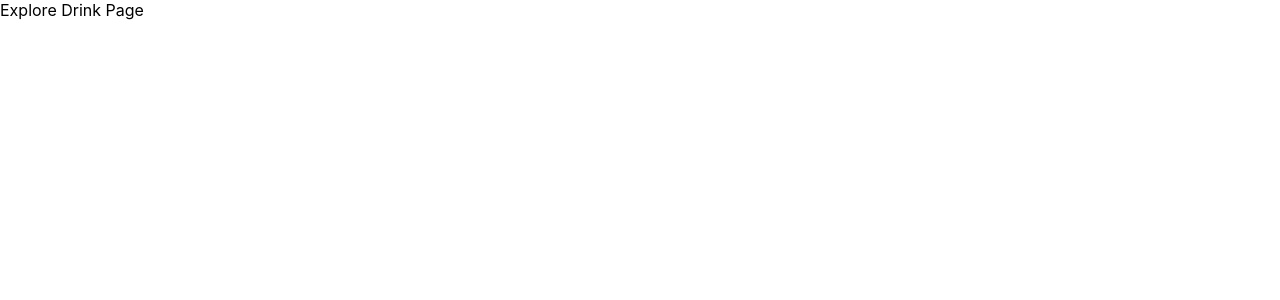
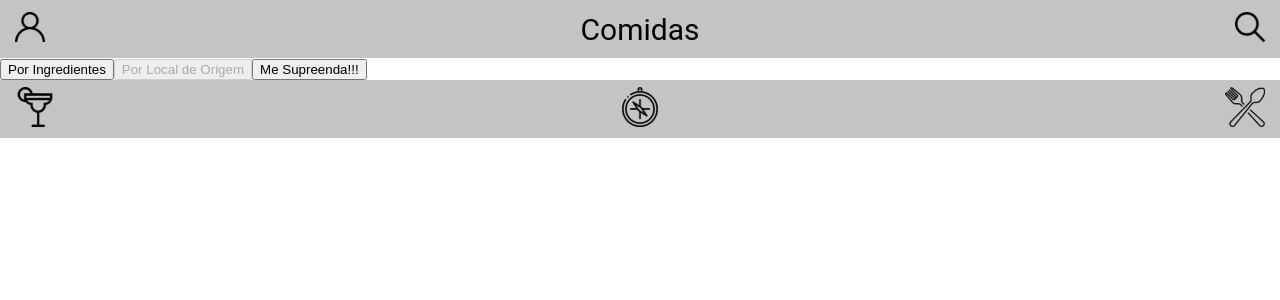
Before and after one commit to tryber/sd-02-block19-recipes-app-2, a React (Create React App) app: page /explorar/bebidas in a window 1280 px wide. Shown: the top 300 px of the page. Built offline with nearby package versions, Linux system fonts and the light colour scheme.

Commit message:
Terminado Explore Meal and Drink, no tests

```diff
--- /dev/null
+++ b/src/components/ExploreFoods.js
@@ -0,0 +1,93 @@
+import React, { useContext, useEffect, useState } from 'react';
+import propTypes from 'prop-types';
+import { Redirect, Link } from 'react-router-dom';
+
+import { fetchDrinkByAllCategories } from '../services/drinkPageApis';
+import { fetchMealByAllCategories } from '../services/mealPageApis';
+import { RecipesAppContext } from '../context/RecipesAppContext';
+
+const fetchByRandomMeal = async (type, setIsLoadingLocal, setIdFood) => {
+  if (type === 'Comidas') {
+    return fetchMealByAllCategories()
+      .then(
+        (({ meals }) => {
+          setIdFood(meals[0].idMeal);
+          setIsLoadingLocal(false);
+        }),
+        () => console.log('error explore meal'),
+      );
+  }
+  return fetchDrinkByAllCategories()
+    .then(
+      (({ drinks }) => {
+        setIdFood(drinks[0].idDrink);
+        setIsLoadingLocal(false);
+      }),
+      () => console.log('error explore drink'),
+    );
+};
+
+const renderByIngredients = (type) => (
+  <Link to={`/explorar/${type.toLowerCase()}/ingredients`}>
+    <button type="button" data-testid="explore-by-ingredient">
+      Por Ingredientes
+    </button>
+  </Link>
+);
+
+const renderByOrigin = (type) => (
+  <Link to={`/explorar/${type.toLowerCase()}/area`}>
+    <button
+      type="button"
+      data-testid="explore-by-area"
+      disabled={(type === 'Bebidas')}
+    >
+      Por Local de Origem
+    </button>
+  </Link>
+);
+
+const renderBySuprise = (type, setIsLoadingLocal, setIdFood) => (
+  <button
+    type="button"
+    data-testid="explore-surprise"
+    onClick={() => fetchByRandomMeal(type, setIsLoadingLocal, setIdFood)}
+  >
+    Me Supreenda!!!
+  </button>
+);
+
+const ExploreFoods = ({ type }) => {
+  const [isLoadingLocal, setIsLoadingLocal] = useState(true);
+  const [idFood, setIdFood] = useState('');
+  const {
+    displayHeader: [, setDisplayHeader], displayFooter: [, setDisplayFooter],
+  } = useContext(RecipesAppContext);
+
+  useEffect(() => {
+    setDisplayHeader(true);
+    setDisplayFooter(true);
+  }, [setDisplayFooter, setDisplayHeader]);
+
+  if (!isLoadingLocal) {
+    return (
+      <Redirect
+        to={`/receitas/${type.toLowerCase().substring(0, type.length - 1)}/${idFood}`}
+      />
+    );
+  }
+
+  return (
+    <div>
+      {renderByIngredients(type)}
+      {renderByOrigin(type)}
+      {renderBySuprise(type, setIsLoadingLocal, setIdFood)}
+    </div>
+  );
+};
+
+ExploreFoods.propTypes = {
+  type: propTypes.string.isRequired,
+};
+
+export default ExploreFoods;
--- a/src/pages/ExploreDrink.js
+++ b/src/pages/ExploreDrink.js
@@ -1,7 +1,11 @@
 import React from 'react';
 
+import ExploreFoods from '../components/ExploreFoods';
+
 const ExploreDrink = () => (
-  <div>Explore Drink Page</div>
+  <div>
+    <ExploreFoods type="Bebidas" />
+  </div>
 );
 
 export default ExploreDrink;
--- a/src/pages/ExploreMeal.js
+++ b/src/pages/ExploreMeal.js
@@ -1,7 +1,11 @@
 import React from 'react';
 
+import ExploreFoods from '../components/ExploreFoods';
+
 const ExploreMeal = () => (
-  <div>Explore Meal Page</div>
+  <div>
+    <ExploreFoods type="Comidas" />
+  </div>
 );
 
 export default ExploreMeal;
```
